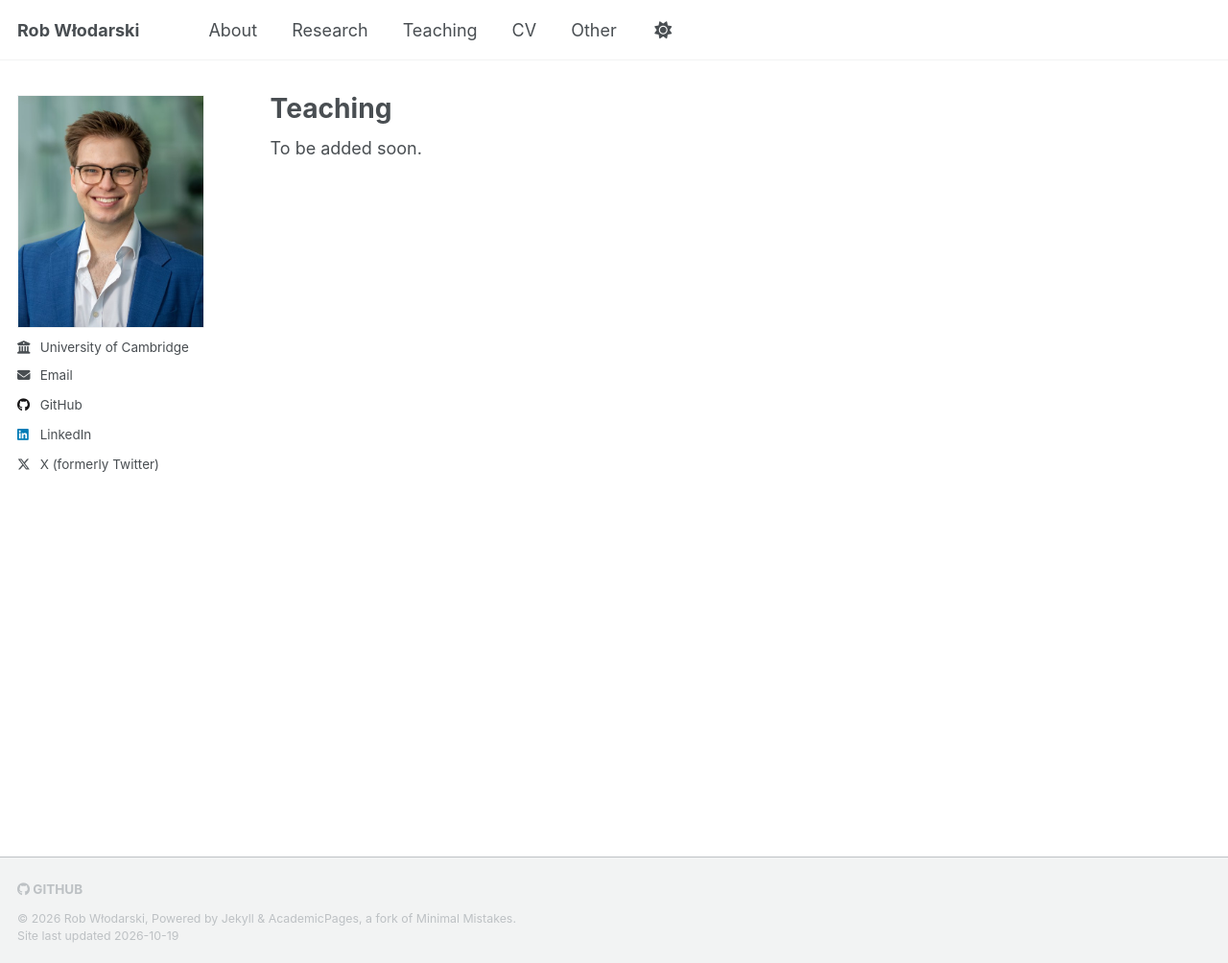
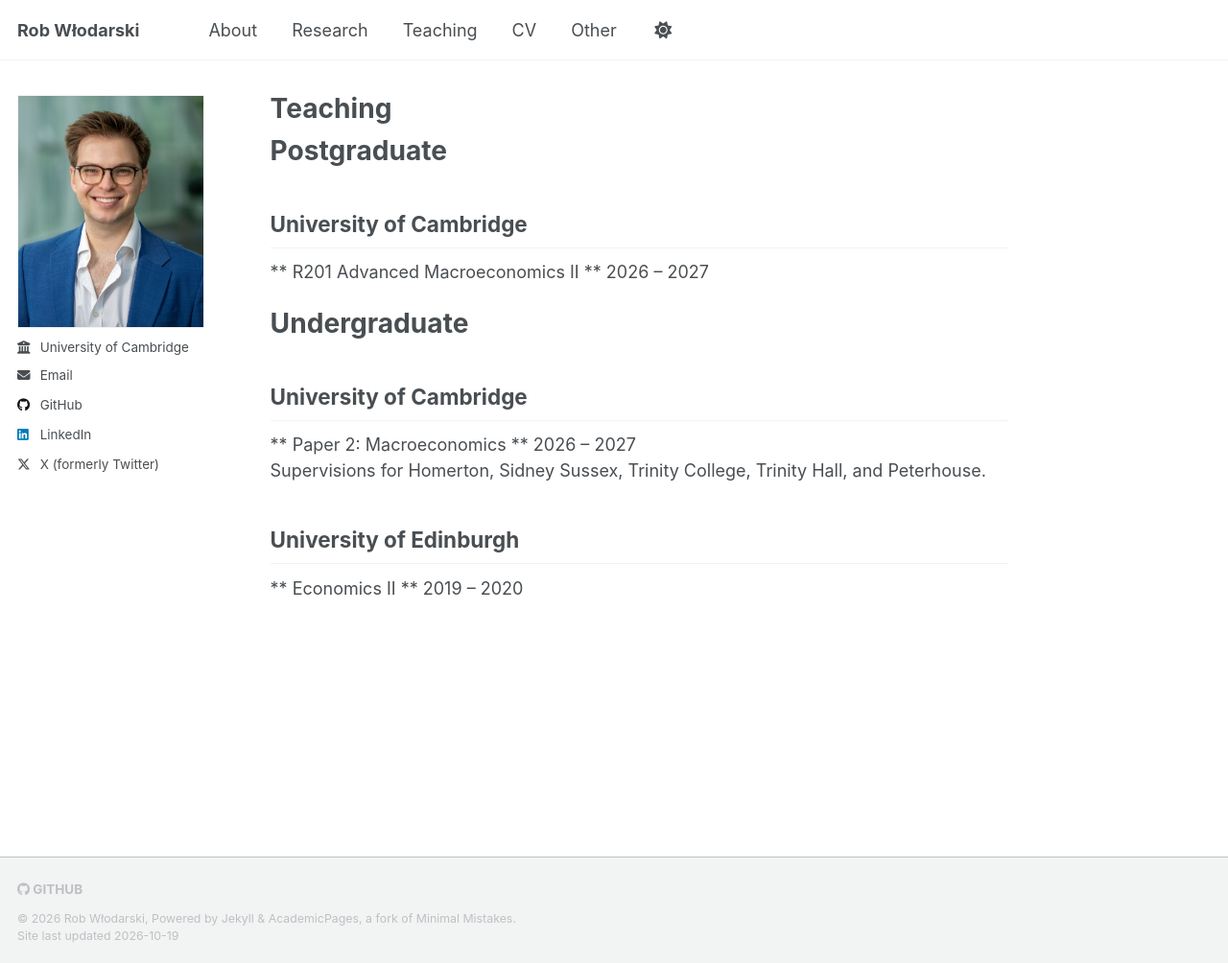
Before and after one commit to robertwlodarski/robertwlodarski.github.io, a Jekyll site: the page built from _pages/teaching.md, in a window 1280 px wide and 1004 px high. Shown: the whole window at 96% size. Built offline with Jekyll 4.4.1, drawn with Linux system fonts in a browser that asks for light colours.

Commit message:
Updating last changes made earlier

```diff
--- a/_pages/teaching.md
+++ b/_pages/teaching.md
@@ -4,4 +4,17 @@ permalink: /teaching/
 author_profile: true
 ---
 
-To be added soon.
+# Postgraduate
+## University of Cambridge
+** R201 Advanced Macroeconomics II ** 2026 -- 2027
+
+# Undergraduate
+
+## University of Cambridge
+
+** Paper 2: Macroeconomics ** 2026 -- 2027 <br>
+Supervisions for Homerton, Sidney Sussex, Trinity College, Trinity Hall, and Peterhouse.
+
+## University of Edinburgh
+
+** Economics II ** 2019 -- 2020
```
Also changed, not shown: _pages/about.md (+1 -1 lines), _pages/research.md (+2 -1 lines).
